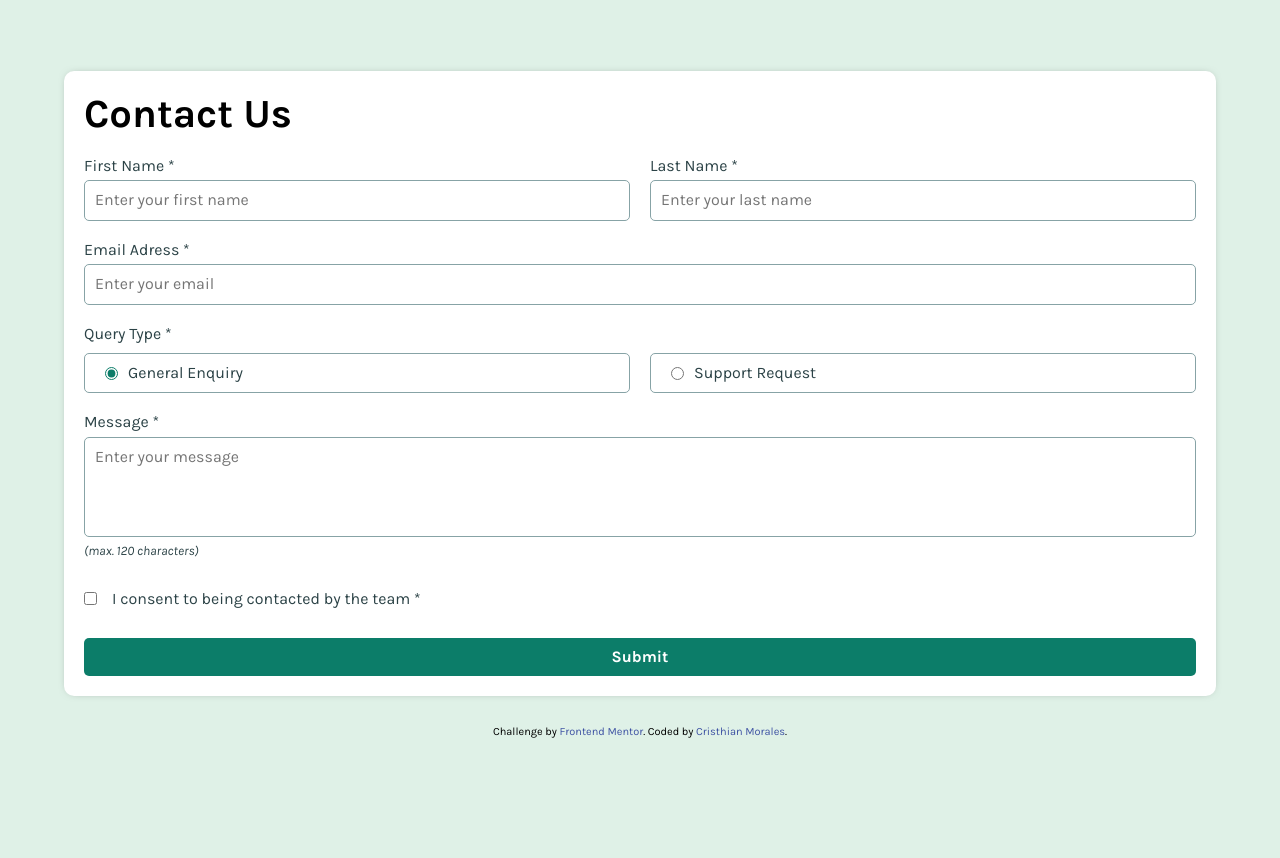
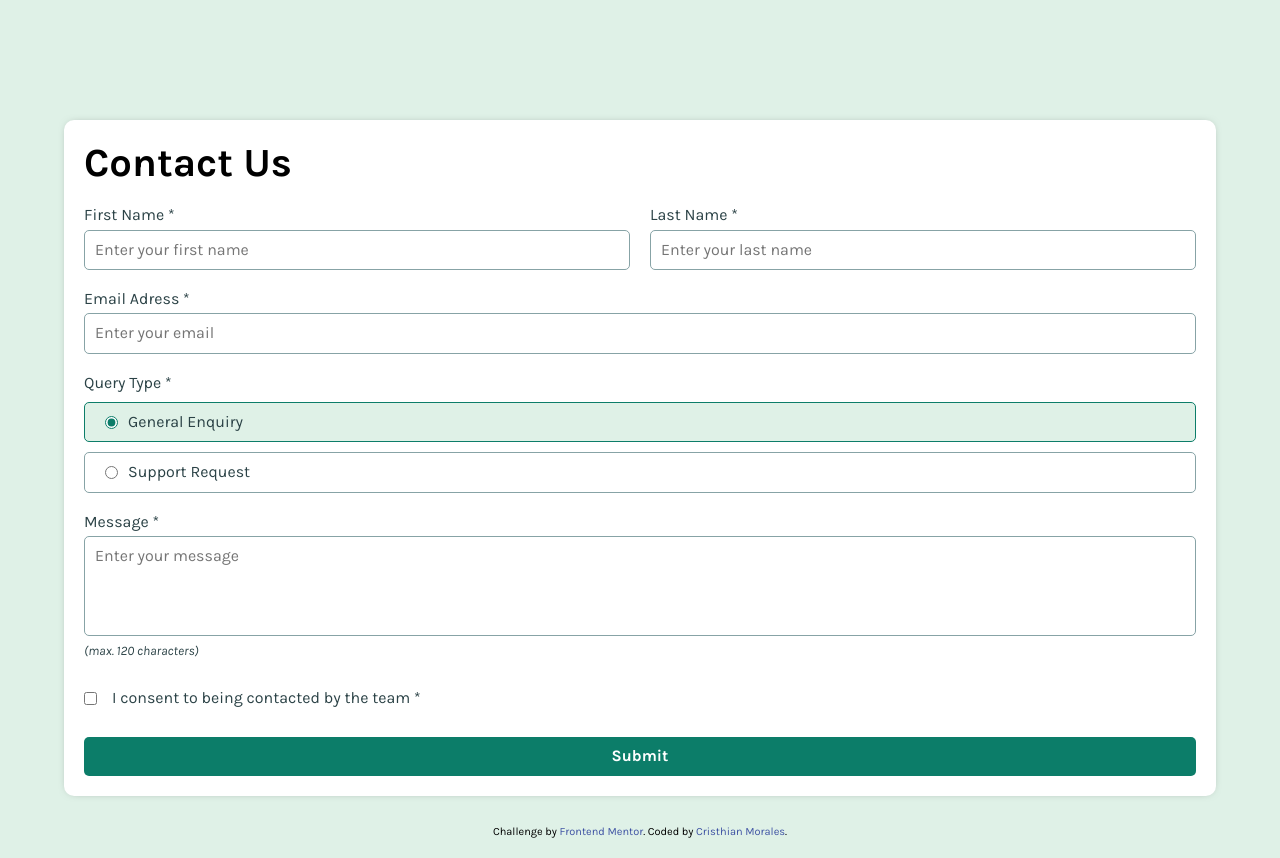
Before and after one commit to Camoralesh27/FrontEndMentor_contact-form, a plain HTML site: page index.html in a window 1280 px wide. Both pictures are taken after a click on the label "General Enquiry". Before the commit the page ends 800 px from the top, so only its background shows below. Drawn offline with Linux system fonts and the light colour scheme.

Commit message:
ya funciono funcion js, iniciamos con lo otro

```diff
--- a/css/style.css
+++ b/css/style.css
@@ -141,22 +141,22 @@ label {
   margin-bottom: 2rem;
 }
 
-.form__group {
+.form__name-inputs {
   display: grid;
   grid-template-columns: 1fr;
   gap: 2rem;
 }
 
-.form__group:last-of-type {
+.form__name-inputs:last-of-type {
   gap: .5rem;
 }
 
 @media screen and (min-width: 768px) {
-  .form__group {
+  .form__name-inputs {
     grid-template-columns: repeat(2, 1fr);
   }
 
-  .form__group:last-of-type {
+  .form__name-inputs:last-of-type {
     gap: 2rem;
   }
 }
--- a/index.html
+++ b/index.html
@@ -16,16 +16,16 @@
   <link rel="stylesheet" href="./css/style.css">
 
 </head>
+
 <body>
   <!-- MODAL -->
-  <div class="modal hidden">
+  <div class="toast hidden">
     <div>
-      <img class="modal__icon" src="./assets/images/icon-success-check.svg" alt="modal check">
+      <img class="modal__icon" src="./assets/images/icon-success-check.svg" alt="toast check">
       <span>Message sent!</span>
     </div>
     <p>Thanks for completing the form. We'll be in touch soon!</p>
   </div>
-
   <!-- .modal -->
 
 
@@ -34,26 +34,28 @@
     <h1 class="form__header">Contact Us</h1>
 
     <form action="" class="form" id="form">
-      <div class="form__group">
-        <div class="form__block">
+
+      <div class="form__name-inputs">
+        <div class="form__group">
           <label for="first-name" class="form__tag">
             First Name *
             <input type="text" name="first-name" id="first-name" class="form__input" placeholder="Enter your first name" required>
           </label>
 
           <span class="form__error hidden-error">This field is required</span>
-        </div>
+        </div> <!-- .form__group -->
 
 
-        <div class="form__block">
+        <div class="form__group">
           <label for="last-name" class="form__tag">
             Last Name *
             <input type="text" name="first-name" id="last-name" class="form__input" placeholder="Enter your last name" required>
           </label>
 
           <span class="form__error hidden-error">This field is required</span>
-        </div>
-      </div> <!-- .form__group -->
+        </div> <!-- .form__group -->
+
+      </div> <!-- .form__name-inputs -->
 
 
 
--- a/main.js
+++ b/main.js
@@ -14,30 +14,28 @@ document.addEventListener('DOMContentLoaded', function() {
     const message = document.querySelector('#message');
     const btnSubmit = document.querySelector('#btnSubmit');
 
-    const query =document.querySelector('#query');
-
-    console.log(query.children[0].childNodes[1].checked);
-    console.log(query.children[0]);
-    console.log(query.querySelector('input'));
+    const query = document.querySelector('#query');
 
 
-
-    //* Funciones
+    //* Functions
 
     // Change Radio Background
     const changeRadioBg = () => {
         const radio = query.querySelectorAll('input');
 
-        if (radio.checked) {
-            query.children[0].classList.add('radio-selected');
-        } else {
-            query.children.classList.remove('radio-selected');
-        }
+        radio.forEach((button) => {
+            if (button.checked) {
+                button.parentNode.classList.add('radio-selected');
+            } else {
+                button.parentNode.classList.remove('radio-selected');
+            }
+        });
     }
 
-    changeRadioBg();
 
-    //! Algo no funciona
-
-
+    //* Eventos
+    // Add an event listener to the radio buttons
+    query.querySelectorAll('input').forEach((button) => {
+        button.addEventListener('click', changeRadioBg);
+    });
 });
```
